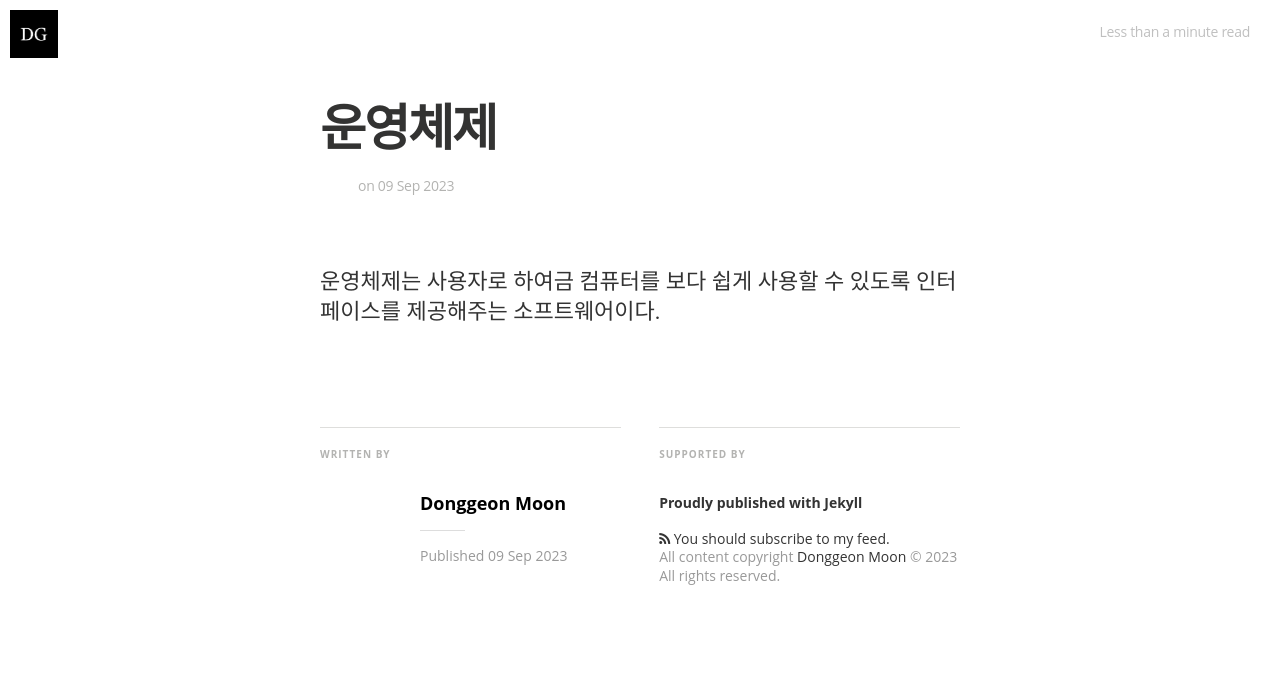
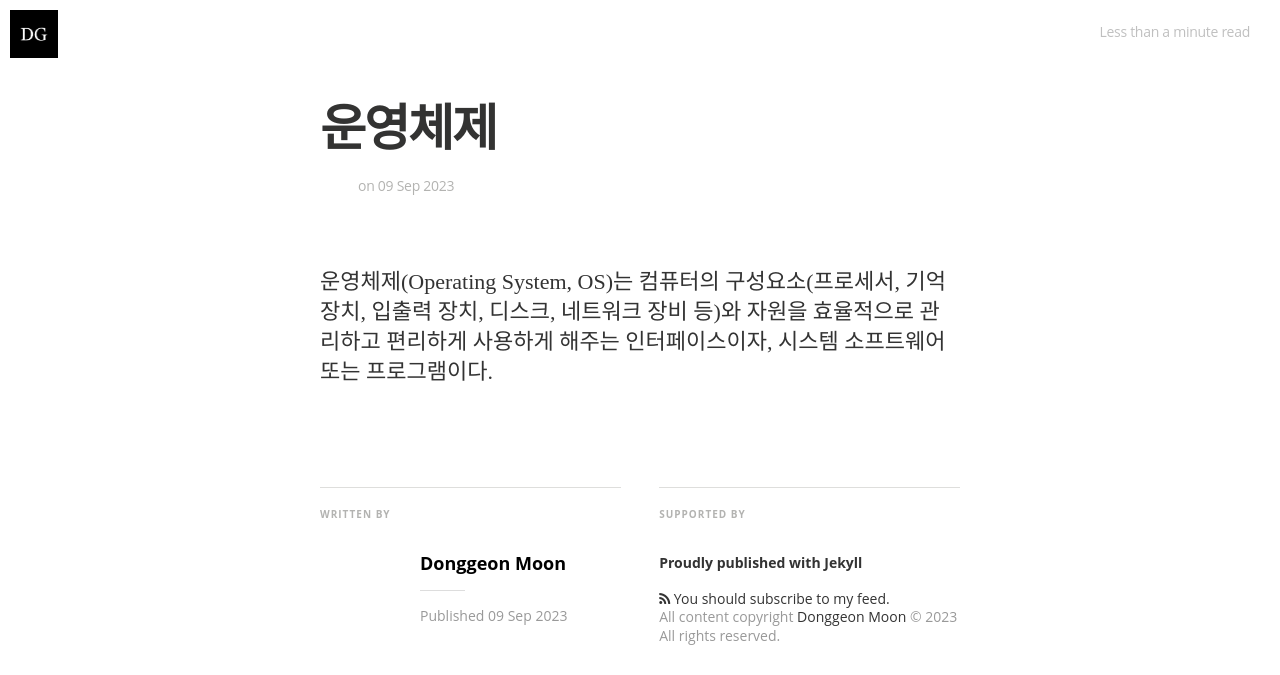
Before and after one commit to DonggeonMoon/DonggeonMoon.github.io, a Jekyll site: the page built from _posts/2023-09-09-운영체제.md, in a window 1280 px wide, cut to the strip 0-675 px from the top of the page. Built offline with Jekyll 4.4.1, drawn with Linux system fonts in a browser that asks for light colours; nearby versions of some CDN libraries; some web fonts are replaced.

Commit message:
docs: 운영체제 내용 수정

```diff
--- a/_posts/2023-09-09-운영체제.md
+++ b/_posts/2023-09-09-운영체제.md
@@ -2,4 +2,5 @@
 layout: post
 title: 운영체제
 ---
-운영체제는 사용자로 하여금 컴퓨터를 보다 쉽게 사용할 수 있도록 인터페이스를 제공해주는 소프트웨어이다.
+
+운영체제(Operating System, OS)는 컴퓨터의 구성요소(프로세서, 기억장치, 입출력 장치, 디스크, 네트워크 장비 등)와 자원을 효율적으로 관리하고 편리하게 사용하게 해주는 인터페이스이자, 시스템 소프트웨어 또는 프로그램이다.
```
